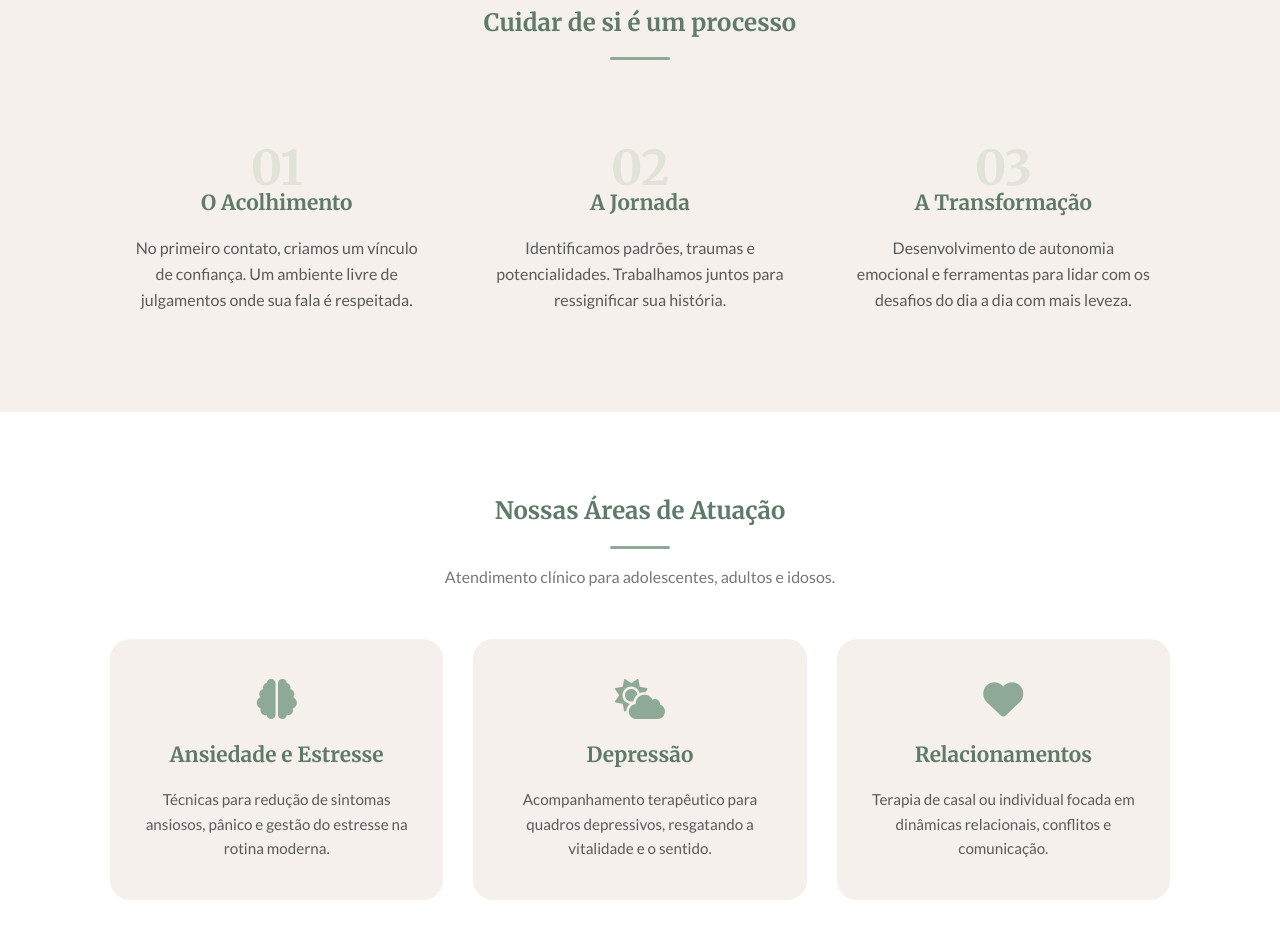
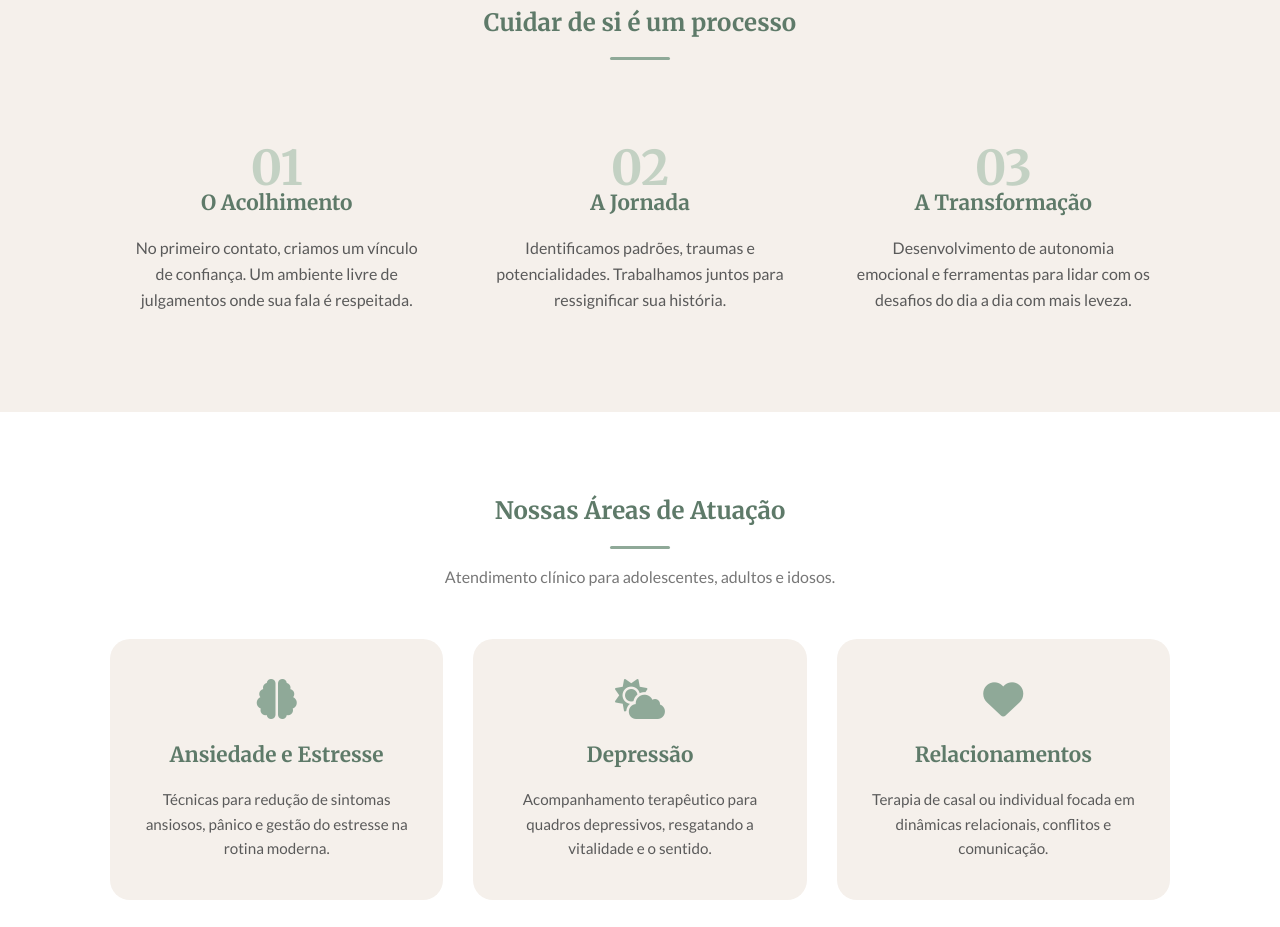
Before and after one commit to DEV-Sandro/modelo-psi, a plain HTML site: page index.html in a window 1280 px wide. Shown: the part 1040-1967 px from the top of the page. Drawn offline with Linux system fonts and the light colour scheme.

Commit message:
Subindo arquivos do site psicologia

```diff
--- a/style.css
+++ b/style.css
@@ -156,7 +156,7 @@ cite { font-size: 0.9rem; color: #999; text-transform: uppercase; letter-spacing
 .step-number {
     font-size: 3rem;
     font-weight: 900;
-    color: rgba(143, 169, 152, 0.2); /* Sálvia bem clara */
+    color: rgba(102, 153, 120, 0.35); /* Sálvia bem clara */
     margin-bottom: -20px;
     font-family: var(--font-title);
     position: relative;
```
